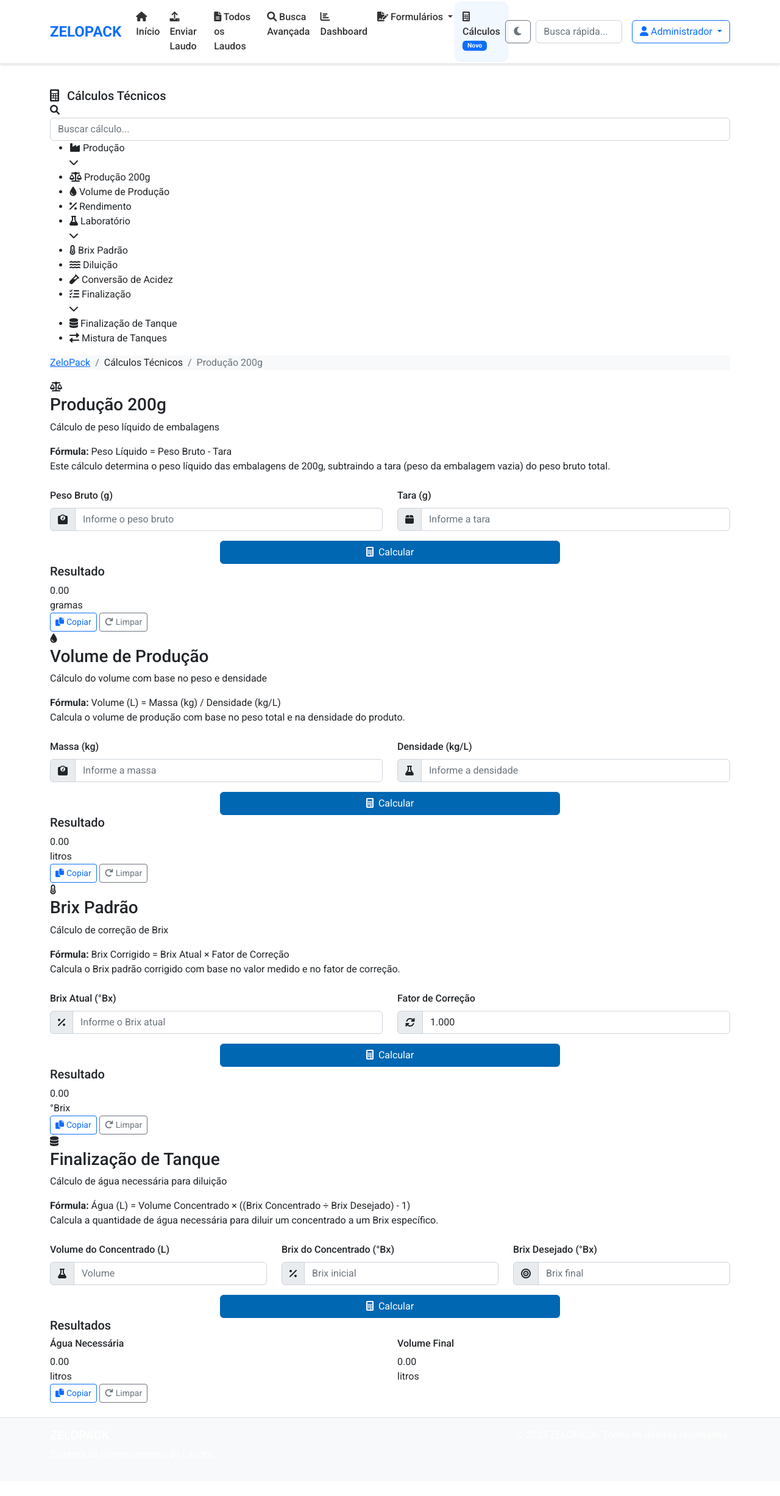
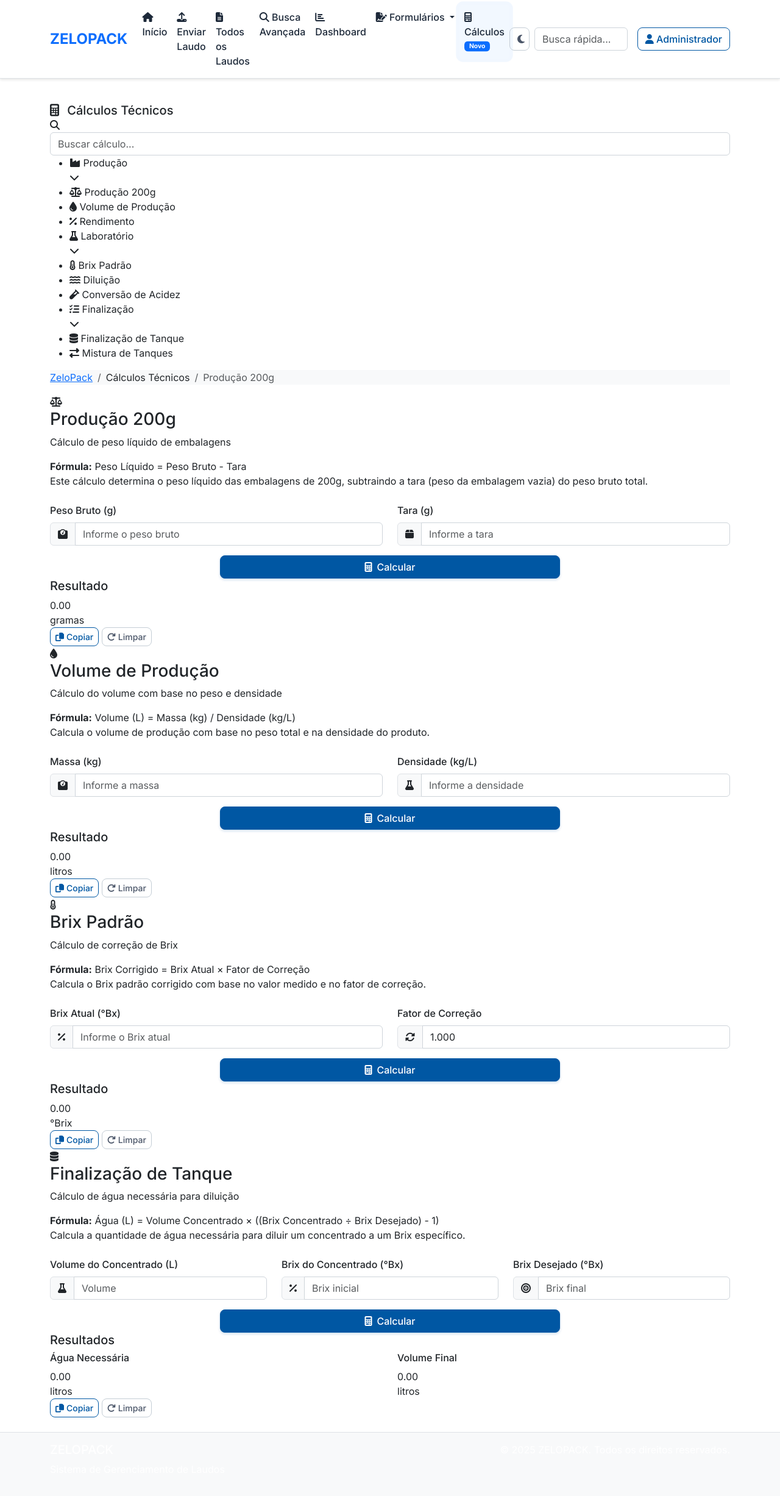
Before and after one commit to alexbrzlink/Zelopack-funcional-Pc, a Flask app: page /calculos/ in a window 1280 px wide. Shown: the whole page at 61% size. Before the commit the page ends 2326 px from the top, so only its background shows below. Run offline with Flask 3, Linux system fonts and the light colour scheme; a user stored in the database is signed in; some libraries are stand-ins or nearby versions.

Commit message:
Update the look and feel of the Zelopack reporting system for 2025
Implement a visual redesign with updated fonts, color scheme, and Bootstrap version.

Replit-Commit-Author: Agent
Replit-Commit-Session-Id: 407c5b4b-e621-4fca-bbd7-5ea8c5402826
Replit-Commit-Screenshot-Url: https://storage.googleapis.com/screenshot-production-us-central1/0936213f-66be-4584-b6d4-d314d28b2f20/2204c865-8036-4839-b354-9e2b758651da.jpg

```diff
--- a/static/css/style.css
+++ b/static/css/style.css
@@ -1,19 +1,77 @@
-/* Estilos principais da aplicação Zelopack */
+/* Estilos principais da aplicação Zelopack - 2025 Redesign */
 
 :root {
-  /* Cores da identidade visual da Zelopack - adaptadas do logo */
-  --zelopack-primary: #0067b3; /* Azul principal */
-  --zelopack-secondary: #4d9e2f; /* Verde */
-  --zelopack-accent: #ff9800; /* Laranja */
-  --zelopack-dark: #333333;
-  --zelopack-light: #f5f5f5;
-  --zelopack-gray: #6c757d;
+  /* Paleta principal modernizada - com tons complementares */
+  --zelopack-primary: #0057a3; /* Azul principal mais profundo */
+  --zelopack-primary-light: #1a73e8; /* Azul mais claro para hover/destaque */
+  --zelopack-primary-dark: #004080; /* Azul escuro para elementos ativos */
+  --zelopack-primary-subtle: rgba(0, 87, 163, 0.1); /* Azul sutil para backgrounds */
+
+  --zelopack-secondary: #2e9e41; /* Verde refinado */
+  --zelopack-secondary-light: #4caf50; /* Verde claro para hover/destaque */
+  --zelopack-secondary-dark: #1b7e2c; /* Verde escuro para elementos ativos */
+  --zelopack-secondary-subtle: rgba(46, 158, 65, 0.1); /* Verde sutil para backgrounds */
+
+  --zelopack-accent: #f57c00; /* Laranja refinado */
+  --zelopack-accent-light: #ff9800; /* Laranja claro para hover/destaque */
+  --zelopack-accent-dark: #e65100; /* Laranja escuro para elementos ativos */
+  --zelopack-accent-subtle: rgba(245, 124, 0, 0.1); /* Laranja sutil para backgrounds */
+
+  /* Cores de feedback para o usuário */
+  --zelopack-success: #2e7d32; /* Verde para sucesso */
+  --zelopack-success-light: #4caf50;
+  --zelopack-warning: #f9a825; /* Amarelo para avisos */
+  --zelopack-warning-light: #ffc107;
+  --zelopack-error: #d32f2f; /* Vermelho para erros */
+  --zelopack-error-light: #f44336;
+  --zelopack-info: #0288d1; /* Azul info para notificações */
+  --zelopack-info-light: #03a9f4;
+
+  /* Cores neutras refinadas */
+  --zelopack-dark: #1d2939; /* Quase preto, mais suave que #000 */
+  --zelopack-gray-900: #212b36; /* Cinza muito escuro */
+  --zelopack-gray-800: #323f4b; /* Cinza escuro */
+  --zelopack-gray-700: #4a5568; /* Cinza médio-escuro */
+  --zelopack-gray-600: #637381; /* Cinza médio */
+  --zelopack-gray-500: #919eab; /* Cinza médio-claro */
+  --zelopack-gray-400: #c4cdd5; /* Cinza claro */
+  --zelopack-gray-300: #dfe3e8; /* Cinza muito claro */
+  --zelopack-gray-200: #f0f4f8; /* Cinza quase branco */
+  --zelopack-gray-100: #f8fafc; /* Cinza sutilmente off-white */
+  --zelopack-light: #ffffff; /* Branco puro */
+
+  /* Variáveis para elementos comuns de UI */
+  --card-border-radius: 12px;
+  --btn-border-radius: 8px;
+  --input-border-radius: 8px;
+  --shadow-sm: 0 1px 3px rgba(0, 0, 0, 0.1);
+  --shadow-md: 0 4px 6px rgba(0, 0, 0, 0.07), 0 1px 3px rgba(0, 0, 0, 0.08);
+  --shadow-lg: 0 10px 15px rgba(0, 0, 0, 0.04), 0 4px 6px rgba(0, 0, 0, 0.05);
+  --shadow-xl: 0 20px 25px rgba(0, 0, 0, 0.04), 0 10px 10px rgba(0, 0, 0, 0.03);
+
+  /* Espaçamentos padronizados */
+  --spacing-xs: 0.25rem;
+  --spacing-sm: 0.5rem;
+  --spacing-md: 1rem;
+  --spacing-lg: 1.5rem;
+  --spacing-xl: 2rem;
+  --spacing-2xl: 3rem;
+
+  /* Transições */
+  --transition-fast: 0.15s ease-in-out;
+  --transition-normal: 0.25s ease-in-out;
+  --transition-slow: 0.4s ease-in-out;
 }
 
+/* Tipografia moderna e hierárquica */
 body {
-  font-family: 'Roboto', 'Helvetica Neue', Arial, sans-serif;
-  background-color: var(--zelopack-light);
-  color: var(--zelopack-dark);
+  font-family: 'Inter', -apple-system, BlinkMacSystemFont, 'Segoe UI', Roboto, Oxygen, Ubuntu, Cantarell, sans-serif;
+  font-size: 16px;
+  line-height: 1.5;
+  background-color: var(--zelopack-gray-100);
+  color: var(--zelopack-gray-900);
+  -webkit-font-smoothing: antialiased;
+  -moz-osx-font-smoothing: grayscale;
 }
 
 /* Header e Navbar */
@@ -37,40 +95,124 @@ body {
   color: var(--zelopack-primary) !important;
 }
 
-/* Botões principais */
+/* Botões modernizados com microinterações */
+.btn {
+  border-radius: var(--btn-border-radius);
+  font-weight: 500;
+  transition: all var(--transition-normal);
+  position: relative;
+  overflow: hidden;
+}
+
+.btn::after {
+  content: '';
+  position: absolute;
+  top: 50%;
+  left: 50%;
+  width: 5px;
+  height: 5px;
+  background: rgba(255, 255, 255, 0.5);
+  opacity: 0;
+  border-radius: 100%;
+  transform: scale(1, 1) translate(-50%, -50%);
+  transform-origin: 50% 50%;
+}
+
+.btn:active::after {
+  opacity: 0.32;
+  transform: scale(80, 80) translate(-50%, -50%);
+  transition: transform 0.6s, opacity 0.4s;
+}
+
+/* Botão primário */
 .btn-primary {
   background-color: var(--zelopack-primary);
   border-color: var(--zelopack-primary);
+  box-shadow: 0 2px 4px rgba(0, 87, 163, 0.2);
 }
 
-.btn-primary:hover,
-.btn-primary:focus {
-  background-color: #005596;
-  border-color: #005596;
+.btn-primary:hover {
+  background-color: var(--zelopack-primary-light);
+  border-color: var(--zelopack-primary-light);
+  transform: translateY(-2px);
+  box-shadow: 0 4px 8px rgba(0, 87, 163, 0.3);
 }
 
+.btn-primary:focus, .btn-primary:active {
+  background-color: var(--zelopack-primary-dark);
+  border-color: var(--zelopack-primary-dark);
+  transform: translateY(0);
+  box-shadow: 0 2px 4px rgba(0, 87, 163, 0.2), 0 0 0 3px var(--zelopack-primary-subtle);
+}
+
+/* Botão secundário */
 .btn-success {
   background-color: var(--zelopack-secondary);
   border-color: var(--zelopack-secondary);
+  box-shadow: 0 2px 4px rgba(46, 158, 65, 0.2);
 }
 
-.btn-success:hover,
-.btn-success:focus {
-  background-color: #3e7e25;
-  border-color: #3e7e25;
+.btn-success:hover {
+  background-color: var(--zelopack-secondary-light);
+  border-color: var(--zelopack-secondary-light);
+  transform: translateY(-2px);
+  box-shadow: 0 4px 8px rgba(46, 158, 65, 0.3);
 }
 
+.btn-success:focus, .btn-success:active {
+  background-color: var(--zelopack-secondary-dark);
+  border-color: var(--zelopack-secondary-dark);
+  transform: translateY(0);
+  box-shadow: 0 2px 4px rgba(46, 158, 65, 0.2), 0 0 0 3px var(--zelopack-secondary-subtle);
+}
+
+/* Botão de destaque */
 .btn-accent {
   background-color: var(--zelopack-accent);
   border-color: var(--zelopack-accent);
   color: white;
+  box-shadow: 0 2px 4px rgba(245, 124, 0, 0.2);
 }
 
-.btn-accent:hover,
-.btn-accent:focus {
-  background-color: #e68a00;
-  border-color: #e68a00;
+.btn-accent:hover {
+  background-color: var(--zelopack-accent-light);
+  border-color: var(--zelopack-accent-light);
   color: white;
+  transform: translateY(-2px);
+  box-shadow: 0 4px 8px rgba(245, 124, 0, 0.3);
+}
+
+.btn-accent:focus, .btn-accent:active {
+  background-color: var(--zelopack-accent-dark);
+  border-color: var(--zelopack-accent-dark);
+  color: white;
+  transform: translateY(0);
+  box-shadow: 0 2px 4px rgba(245, 124, 0, 0.2), 0 0 0 3px var(--zelopack-accent-subtle);
+}
+
+/* Botão outline */
+.btn-outline-primary {
+  color: var(--zelopack-primary);
+  border-color: var(--zelopack-primary);
+}
+
+.btn-outline-primary:hover {
+  background-color: var(--zelopack-primary-subtle);
+  color: var(--zelopack-primary-dark);
+  border-color: var(--zelopack-primary);
+  transform: translateY(-2px);
+}
+
+.btn-outline-secondary {
+  color: var(--zelopack-gray-700);
+  border-color: var(--zelopack-gray-400);
+}
+
+.btn-outline-secondary:hover {
+  background-color: var(--zelopack-gray-200);
+  color: var(--zelopack-gray-800);
+  border-color: var(--zelopack-gray-500);
+  transform: translateY(-2px);
 }
 
 /* Cards */
--- a/templates/base.html
+++ b/templates/base.html
@@ -3,25 +3,29 @@
 <head>
     <meta charset="UTF-8">
     <meta name="viewport" content="width=device-width, initial-scale=1.0">
+    <meta name="description" content="Sistema de gerenciamento de laudos técnicos da Zelopack Indústria de Sucos">
+    <meta name="theme-color" content="#0057a3">
     <title>{% if title %}{{ title }} - {% endif %}ZELOPACK Gerenciamento de Laudos</title>
 
     <!-- Bootstrap 5 CSS -->
-    <link href="https://cdn.jsdelivr.net/npm/bootstrap@5.2.3/dist/css/bootstrap.min.css" rel="stylesheet">
+    <link href="https://cdn.jsdelivr.net/npm/bootstrap@5.3.2/dist/css/bootstrap.min.css" rel="stylesheet">
+
+    <!-- Fontes modernas -->
+    <link rel="preconnect" href="https://fonts.googleapis.com">
+    <link rel="preconnect" href="https://fonts.gstatic.com" crossorigin>
+    <link href="https://fonts.googleapis.com/css2?family=Inter:wght@300;400;500;600;700&display=swap" rel="stylesheet">
 
     <!-- Font Awesome para ícones -->
-    <link rel="stylesheet" href="https://cdnjs.cloudflare.com/ajax/libs/font-awesome/6.0.0/css/all.min.css">
+    <link rel="stylesheet" href="https://cdnjs.cloudflare.com/ajax/libs/font-awesome/6.4.2/css/all.min.css">
 
-    <!-- Estilo personalizado -->
+    <!-- Estilo personalizado com redesign 2025 -->
     <link rel="stylesheet" href="{{ url_for('static', filename='css/style.css') }}">
 
     <!-- Animações personalizadas -->
     <link rel="stylesheet" href="{{ url_for('static', filename='css/animations.css') }}">
 
-    <!-- Sistema de temas -->
+    <!-- Sistema de temas com modo escuro -->
     <link rel="stylesheet" href="{{ url_for('static', filename='css/theme.css') }}">
-
-    <!-- Google Fonts -->
-    <link href="https://fonts.googleapis.com/css2?family=Roboto:wght@300;400;500;700&display=swap" rel="stylesheet">
 
     <style>
         /* Estilo para o item destacado no menu */
```
